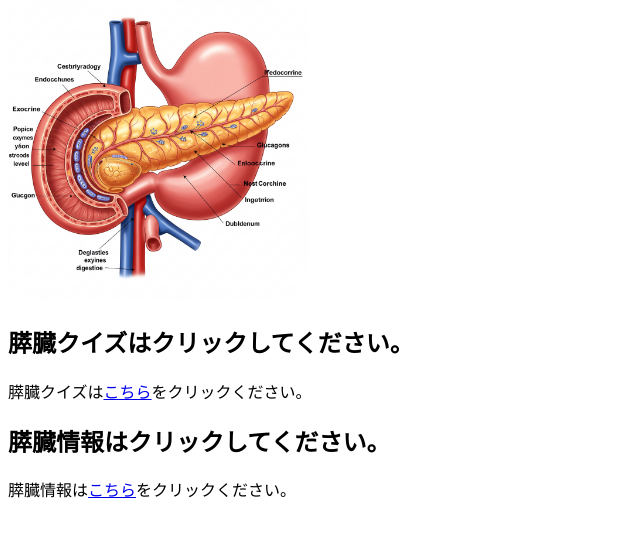
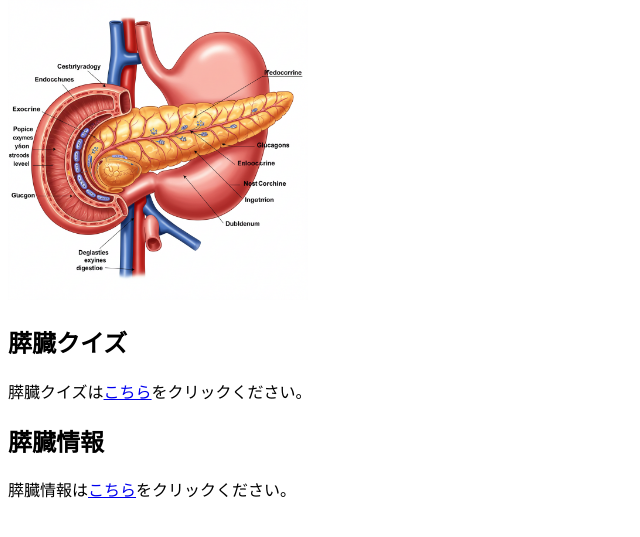
Before and after one commit to J-Tanaka-StaGen/Yokohama, a plain HTML site: page index.html in a window 1280 px wide. Shown: the part 75-612 px from the top of the page, without its empty margins (0-640 px from the left). Drawn offline with Linux system fonts and the light colour scheme.

Commit message:
Update index.html

```diff
--- a/index.html
+++ b/index.html
@@ -14,7 +14,7 @@
     <title>横浜市大附属病院膵臓クイズリンク</title>
 </head>
 <body>
-    <h2>膵臓クイズはクリックしてください。</h2>
+    <h2>膵臓クイズ</h2>
     <p>膵臓クイズは<a href="https://forms.gle/ppKB9sdVdqKugDxy6">こちら</a>をクリックください。</p>
 </body>
 
@@ -25,7 +25,7 @@
     <title>横浜市大附属病院膵臓情報リンク</title>
 </head>
 <body>
-    <h2>膵臓情報はクリックしてください。</h2>
+    <h2>膵臓情報</h2>
     <p>膵臓情報は<a href="https://forms.gle/aScqmBNZajQzA1mTA">こちら</a>をクリックください。</p>
 </body>
 
```
